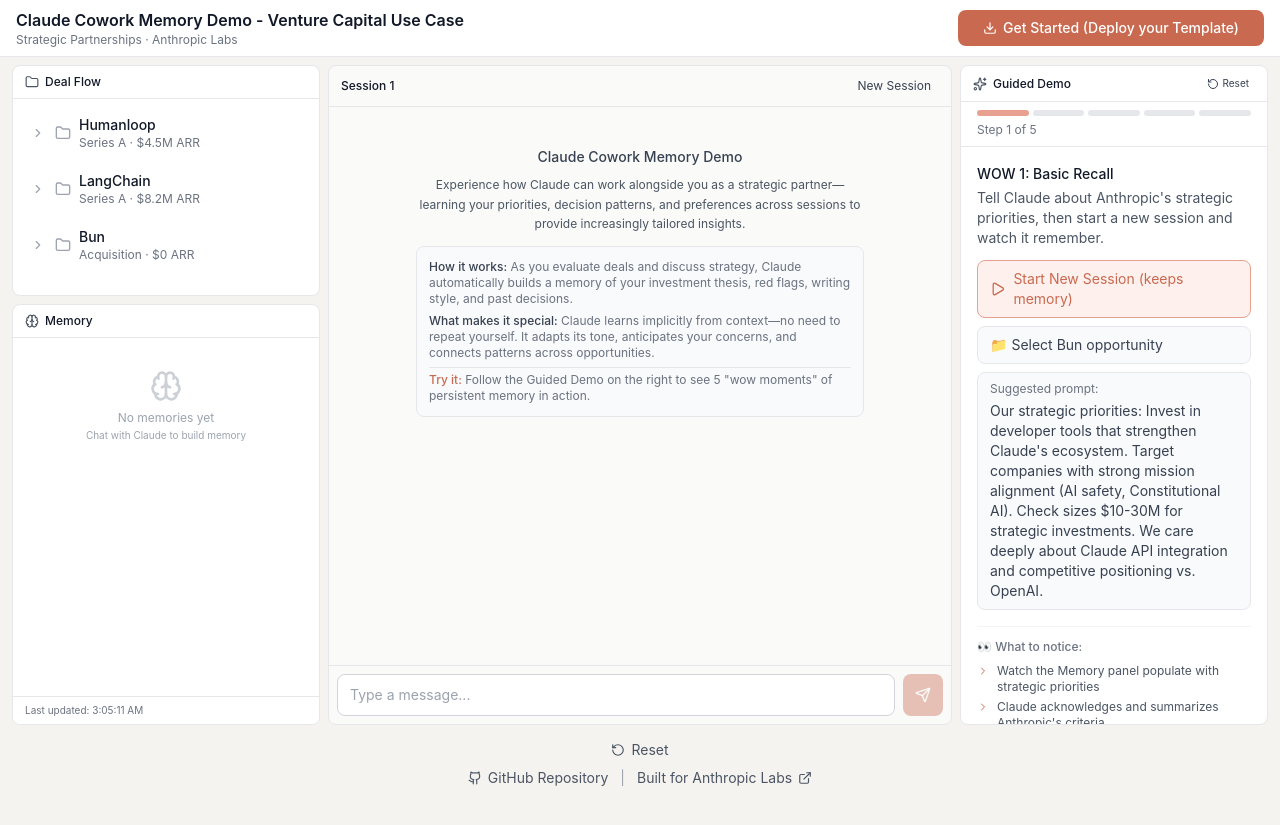
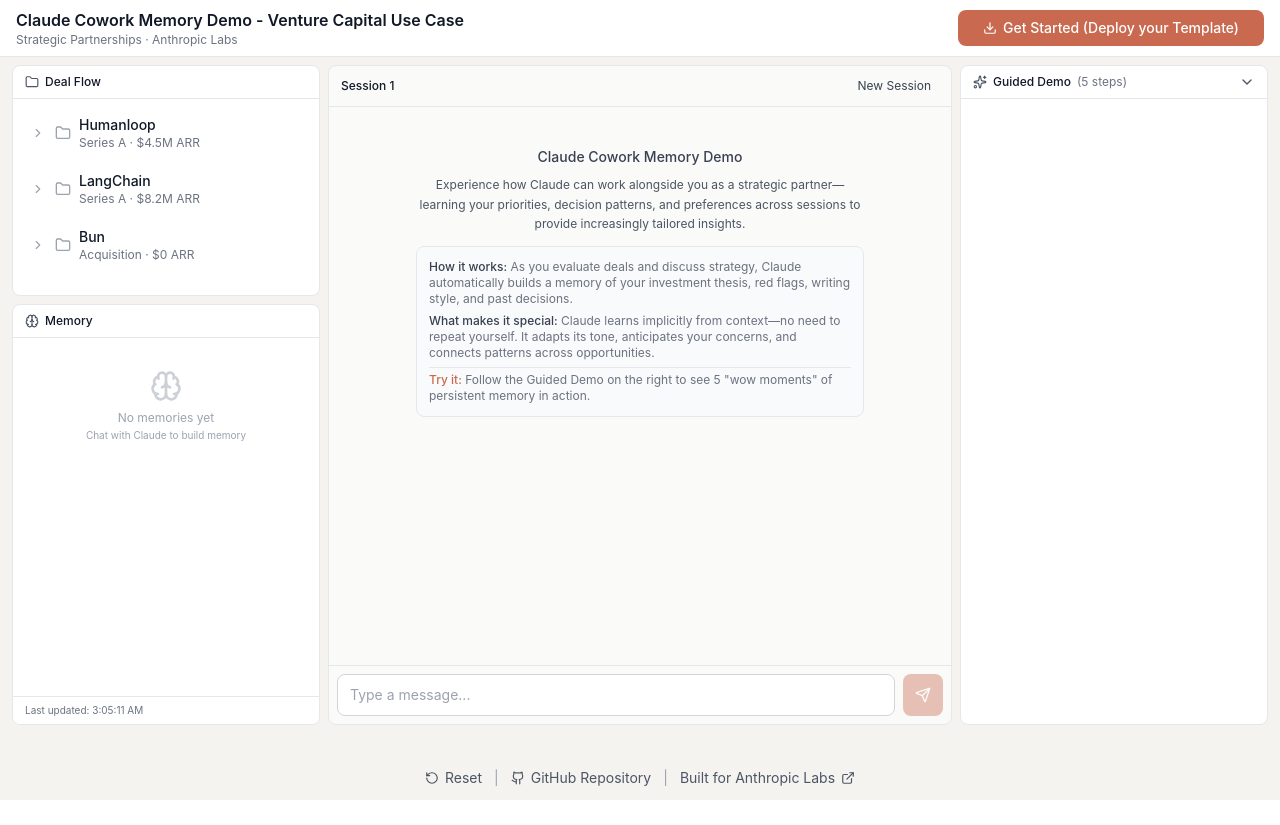
Before and after one commit to ashstep2/cowork-memory-demo, a Next.js app: page / in a window 1280 px wide. After the commit the page ends 800 px from the top, so only its background shows below. Built offline with nearby package versions, Linux system fonts and the light colour scheme.

Commit message:
interface simplicity

```diff
--- a/app/components/GuidedTour.tsx
+++ b/app/components/GuidedTour.tsx
@@ -4,7 +4,7 @@
 import { useState } from 'react';
 
 // External libraries
-import { Check, ChevronRight, Play, RotateCcw, Sparkles } from 'lucide-react';
+import { Check, ChevronDown, ChevronRight, ChevronUp, Play, RotateCcw, Sparkles } from 'lucide-react';
 
 interface TourStep {
   id: string;
@@ -118,6 +118,7 @@
   completedSteps,
 }: GuidedTourProps) {
   const [showFollowUp, setShowFollowUp] = useState(false);
+  const [isExpanded, setIsExpanded] = useState(false); // Start collapsed
   const step = TOUR_STEPS[currentStep];
   const isComplete = currentStep >= TOUR_STEPS.length;
 
@@ -140,25 +141,48 @@
 
   return (
     <div className="bg-white rounded-lg border border-gray-200 h-full overflow-hidden flex flex-col min-h-0">
-      {/* Header */}
-      <div className="px-3 py-2 border-b border-gray-200 flex-shrink-0">
+      {/* Header - Always visible, clickable to expand/collapse */}
+      <button
+        onClick={() => setIsExpanded(!isExpanded)}
+        className="px-3 py-2 border-b border-gray-200 flex-shrink-0 hover:bg-gray-50 transition-colors text-left w-full"
+      >
         <div className="flex items-center justify-between">
           <div className="flex items-center gap-1.5">
             <Sparkles className="w-3.5 h-3.5 text-gray-600" />
             <h2 className="font-medium text-gray-900 text-xs">Guided Demo</h2>
+            {!isExpanded && (
+              <span className="text-xs text-gray-500">
+                ({TOUR_STEPS.length} steps)
+              </span>
+            )}
           </div>
+          {isExpanded ? (
+            <ChevronUp className="w-4 h-4 text-gray-600" />
+          ) : (
+            <ChevronDown className="w-4 h-4 text-gray-600" />
+          )}
+        </div>
+      </button>
+
+      {/* Reset button - Only show when expanded */}
+      {isExpanded && (
+        <div className="px-3 py-1.5 border-b border-gray-100 flex-shrink-0">
           <button
-            onClick={onReset}
+            onClick={(e) => {
+              e.stopPropagation();
+              onReset();
+            }}
             className="text-[10px] text-gray-700 hover:text-gray-900 flex items-center gap-1 px-1.5 py-0.5 rounded hover:bg-gray-100 transition-colors"
           >
             <RotateCcw className="w-3 h-3" />
-            Reset
+            Reset Tour
           </button>
         </div>
-      </div>
+      )}
 
-      {/* Progress */}
-      <div className="px-4 py-2 border-b border-gray-200 flex-shrink-0">
+      {/* Progress - Only show when expanded */}
+      {isExpanded && (
+        <div className="px-4 py-2 border-b border-gray-200 flex-shrink-0">
         <div className="flex items-center gap-1">
           {TOUR_STEPS.map((s, i) => (
             <button
@@ -180,10 +204,11 @@
         <div className="text-xs text-gray-500 mt-1.5">
           Step {currentStep + 1} of {TOUR_STEPS.length}
         </div>
-      </div>
+        </div>
+      )}
 
-      {/* Current Step */}
-      {!isComplete && step && (
+      {/* Current Step - Only show when expanded */}
+      {isExpanded && !isComplete && step && (
         <div className="flex-1 overflow-y-auto min-h-0 flex flex-col">
           <div className="p-4 flex-1">
             {/* Step Header */}
@@ -270,8 +295,8 @@
         </div>
       )}
 
-      {/* Complete State */}
-      {isComplete && (
+      {/* Complete State - Only show when expanded */}
+      {isExpanded && isComplete && (
         <div className="p-6 text-center flex-1 flex flex-col items-center justify-center min-h-0">
           <div className="w-12 h-12 bg-green-100 rounded-full flex items-center justify-center mx-auto mb-3">
             <Check className="w-6 h-6 text-green-600" />
--- a/app/page.tsx
+++ b/app/page.tsx
@@ -371,7 +371,7 @@
 
       {/* Footer */}
       <footer className="bg-[#f5f3f0] px-4 py-3 flex-shrink-0 sticky bottom-0 z-10">
-        <div className="max-w-7xl mx-auto flex flex-col items-center gap-2 text-sm text-gray-600">
+        <div className="max-w-7xl mx-auto flex items-center justify-center gap-3 text-sm text-gray-600">
           <button
             onClick={handleFullReset}
             className="flex items-center gap-1.5 hover:text-gray-900 transition-colors"
@@ -379,7 +379,7 @@
             <RotateCcw className="w-3.5 h-3.5" />
             Reset
           </button>
-          <div className="flex items-center gap-3">
+          <span className="text-gray-400">|</span>
           <a
             href="https://github.com/ashstep2/cowork-memory-demo"
             target="_blank"
@@ -400,7 +400,6 @@
             <ExternalLink className="w-3.5 h-3.5" />
           </a>
         </div>
-        </div>
       </footer>
     </div>
   );
```
Lines whose indentation alone changed are shown as unchanged.
